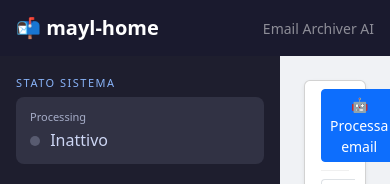
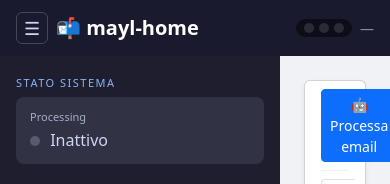
Before and after one commit to its-me-mayday/mayl-home, a Flask app: page / in a window 390 px wide. Shown: the top 184 px of the page. Run offline with Flask 3, Linux system fonts and the light colour scheme; data that the repository does not hold is empty.

Commit message:
style(dashboard): add hamburger menu for sidebar and setup progressing bar in navbar

```diff
--- a/dashboard/templates/index.html
+++ b/dashboard/templates/index.html
@@ -7,16 +7,38 @@
   <link href="https://cdn.jsdelivr.net/npm/bootstrap@5.3/dist/css/bootstrap.min.css" rel="stylesheet">
   <style>
     body { background: #f0f2f5; margin: 0; }
-    .navbar { background: #1a1a2e !important; }
-    .app-layout { display: flex; min-height: calc(100vh - 56px); }
 
-    /* ── Sidebar ── */
+    /* ── Semaforo navbar ── */
+    .nav-traffic-light {
+      display: flex; gap: 5px; align-items: center;
+      background: #0d0d1a; border-radius: 20px;
+      padding: 4px 8px;
+    }
+    .tl-dot {
+      width: 10px; height: 10px; border-radius: 50%;
+      background: #2a2a3a; transition: background 0.4s, box-shadow 0.4s;
+      display: inline-block;
+    }
+    .tl-dot.on-red    { background: #f38ba8; box-shadow: 0 0 6px #f38ba8; }
+    .tl-dot.on-yellow { background: #f9e2af; box-shadow: 0 0 6px #f9e2af; }
+    .tl-dot.on-green  { background: #a6e3a1; box-shadow: 0 0 6px #a6e3a1; }
+
+    /* ── Sidebar collassabile ── */
     .sidebar {
       width: 280px; min-width: 280px; background: #1e1e2e;
       color: #cdd6f4; padding: 20px 16px;
       position: sticky; top: 0;
       height: calc(100vh - 56px); overflow-y: auto;
+      transition: width 0.25s ease, min-width 0.25s ease, padding 0.25s ease;
     }
+    .sidebar.collapsed {
+      width: 0; min-width: 0; padding: 0;
+      overflow: hidden;
+    }
+    .navbar { background: #1a1a2e !important; }
+    .app-layout { display: flex; min-height: calc(100vh - 56px); }
+
+    /* ── Sidebar ── */
     .sidebar h6 {
       color: #89b4fa; font-size: 11px; text-transform: uppercase;
       letter-spacing: 1.5px; margin: 20px 0 8px;
@@ -153,8 +175,25 @@
 
 <nav class="navbar navbar-dark">
   <div class="container-fluid px-3">
-    <span class="navbar-brand fw-bold">📬 mayl-home</span>
-    <span class="text-white-50 small">Email Archiver AI</span>
+    <div class="d-flex align-items-center gap-2">
+      <button class="btn btn-sm p-1 lh-1" id="sidebarToggle" onclick="toggleSidebar()"
+        style="color:#cdd6f4;background:transparent;border:1px solid #45475a;border-radius:6px;font-size:18px;line-height:1;width:32px;height:32px">
+        ☰
+      </button>
+      <span class="navbar-brand fw-bold mb-0">📬 mayl-home</span>
+    </div>
+    <div class="d-flex align-items-center gap-3">
+      <!-- Semaforo stato sistema -->
+      <div class="d-flex align-items-center gap-2" id="navStatus">
+        <div class="nav-traffic-light">
+          <span class="tl-dot" id="tlRed"   title="Errori processor"></span>
+          <span class="tl-dot" id="tlYellow" title="Processing in corso..."></span>
+          <span class="tl-dot" id="tlGreen"  title="Sistema OK"></span>
+        </div>
+        <span id="navStatusLabel" class="text-white-50 small">—</span>
+      </div>
+      <span class="text-white-50 small d-none d-md-inline">Email Archiver AI</span>
+    </div>
   </div>
 </nav>
 
@@ -446,6 +485,19 @@
 let selectedIds = new Set();
 const CAT_ICONS = { useful:'✅', work:'💼', personal:'👤', newsletter:'📰', spam:'🚫', other:'📁' };
 
+// ── Sidebar toggle ───────────────────────────────────────
+function toggleSidebar() {
+  const sidebar = document.querySelector('.sidebar');
+  sidebar.classList.toggle('collapsed');
+  localStorage.setItem('sidebarCollapsed', sidebar.classList.contains('collapsed'));
+}
+// Ripristina stato sidebar
+(function() {
+  if (localStorage.getItem('sidebarCollapsed') === 'true') {
+    document.querySelector('.sidebar')?.classList.add('collapsed');
+  }
+})();
+
 // ── Tooltip init ──────────────────────────────────────────
 document.querySelectorAll('[data-bs-toggle="tooltip"]').forEach(el => {
   new bootstrap.Tooltip(el, { placement: 'right' });
@@ -568,6 +620,25 @@ function updateHUD() {
       } else {
         lastRunInfo.style.display = 'none';
       }
+    }
+
+    // Semaforo navbar
+    const tlRed    = document.getElementById('tlRed');
+    const tlYellow = document.getElementById('tlYellow');
+    const tlGreen  = document.getElementById('tlGreen');
+    const navLabel = document.getElementById('navStatusLabel');
+    tlRed.className    = 'tl-dot';
+    tlYellow.className = 'tl-dot';
+    tlGreen.className  = 'tl-dot';
+    if (d.processing.running) {
+      tlYellow.className = 'tl-dot on-yellow';
+      navLabel.textContent = `Processing… ${d.processing.processed.toLocaleString()} / ${d.processing.total.toLocaleString()}`;
+    } else if (d.processing.last_run_errors > 5) {
+      tlRed.className = 'tl-dot on-red';
+      navLabel.textContent = `${d.processing.last_run_errors} errori`;
+    } else {
+      tlGreen.className = 'tl-dot on-green';
+      navLabel.textContent = `${d.total_archived.toLocaleString()} archiviate`;
     }
 
     document.getElementById('hudCategories').innerHTML = d.categories.map(c => `
```
